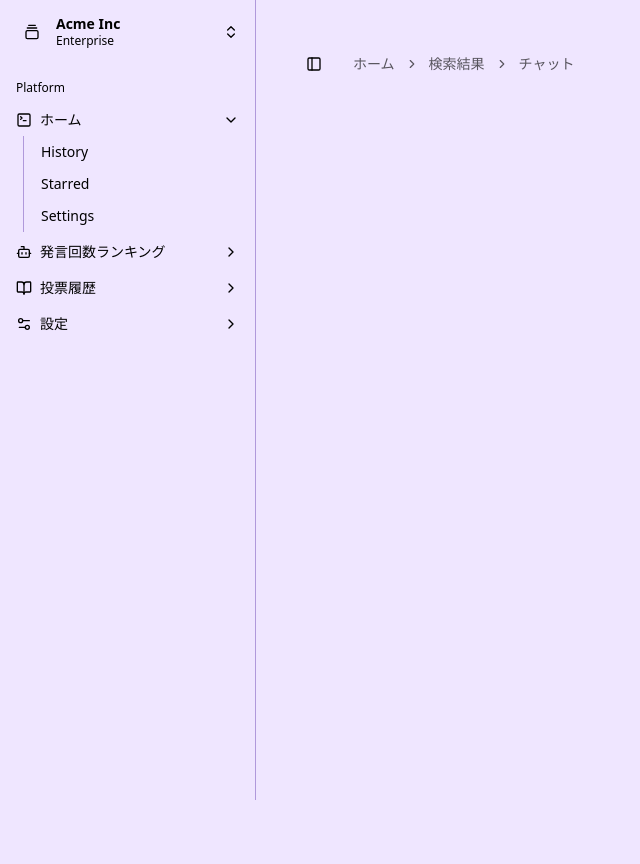
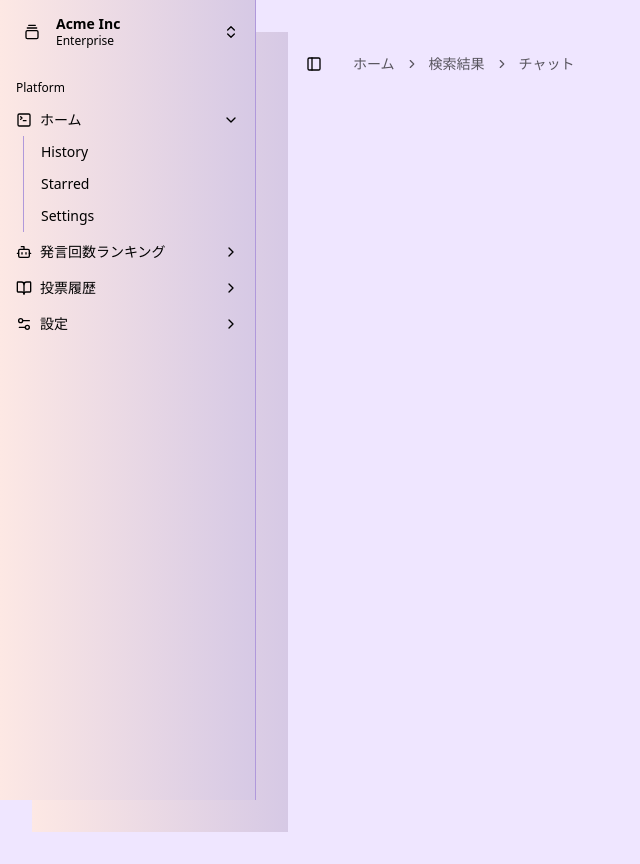
Before and after one commit to RH0128/sotsusei, a React (Vite) app: page /chat in a window 1280 px wide. Shown: the whole page, without its empty margins (0-640 px from the left). Built offline with nearby package versions, Linux system fonts and the light colour scheme.

Commit message:
slidebar

```diff
--- a/src/components/ui/sidebar.jsx
+++ b/src/components/ui/sidebar.jsx
@@ -148,7 +148,7 @@ function Sidebar({
       <div
         data-slot="sidebar"
         className={cn(
-          "bg-[var(--sidebar)] text-sidebar-foreground flex h-full w-(--sidebar-width) flex-col", // 背景色をテーマ変数で設定
+          "bg-linear-[to_right,#fde8e4,#d6c9e5] text-sidebar-foreground flex h-full w-(--sidebar-width) flex-col", // 背景色をグラデーションに設定
           className
         )}
         {...props}
@@ -168,7 +168,7 @@ function Sidebar({
         <SheetContent
           data-sidebar="sidebar"
           data-slot="sidebar"
-          className="bg-[var(--sidebar)] text-sidebar-foreground w-(--sidebar-width) p-0 [&>button]:hidden" // 背景色をテーマ変数で設定
+          className="bg-linear-[to_right,#fde8e4,#d6c9e5] text-sidebar-foreground w-(--sidebar-width) p-0 [&>button]:hidden" // 背景色をグラデーションに設定
           style={{
             "--sidebar-width": SIDEBAR_WIDTH_MOBILE,
           }}
@@ -192,7 +192,7 @@ function Sidebar({
       {/* This is what handles the sidebar gap on desktop */}
       <div
         className={cn(
-          "relative h-svh w-(--sidebar-width) bg-[var(--sidebar)] transition-[width] duration-200 ease-linear", // 背景色をテーマ変数で設定
+          "relative h-svh w-(--sidebar-width) bg-linear-[to_right,#fde8e4,#d6c9e5] transition-[width] duration-200 ease-linear", // 背景色をグラデーションに設定
           "group-data-[collapsible=offcanvas]:w-0",
           "group-data-[side=right]:rotate-180",
           variant === "floating" || variant === "inset"
@@ -216,7 +216,7 @@ function Sidebar({
       >
         <div
           data-sidebar="sidebar"
-          className="bg-[var(--sidebar)] text-sidebar-foreground flex h-full w-full flex-col group-data-[variant=floating]:rounded-lg group-data-[variant=floating]:border group-data-[variant=floating]:shadow-sm" // 背景色をテーマ変数で設定
+          className="bg-linear-[to_right,#fde8e4,#d6c9e5] text-sidebar-foreground flex h-full w-full flex-col group-data-[variant=floating]:rounded-lg group-data-[variant=floating]:border group-data-[variant=floating]:shadow-sm" // 背景色をグラデーションに設定
         >
           {children}
         </div>
```
